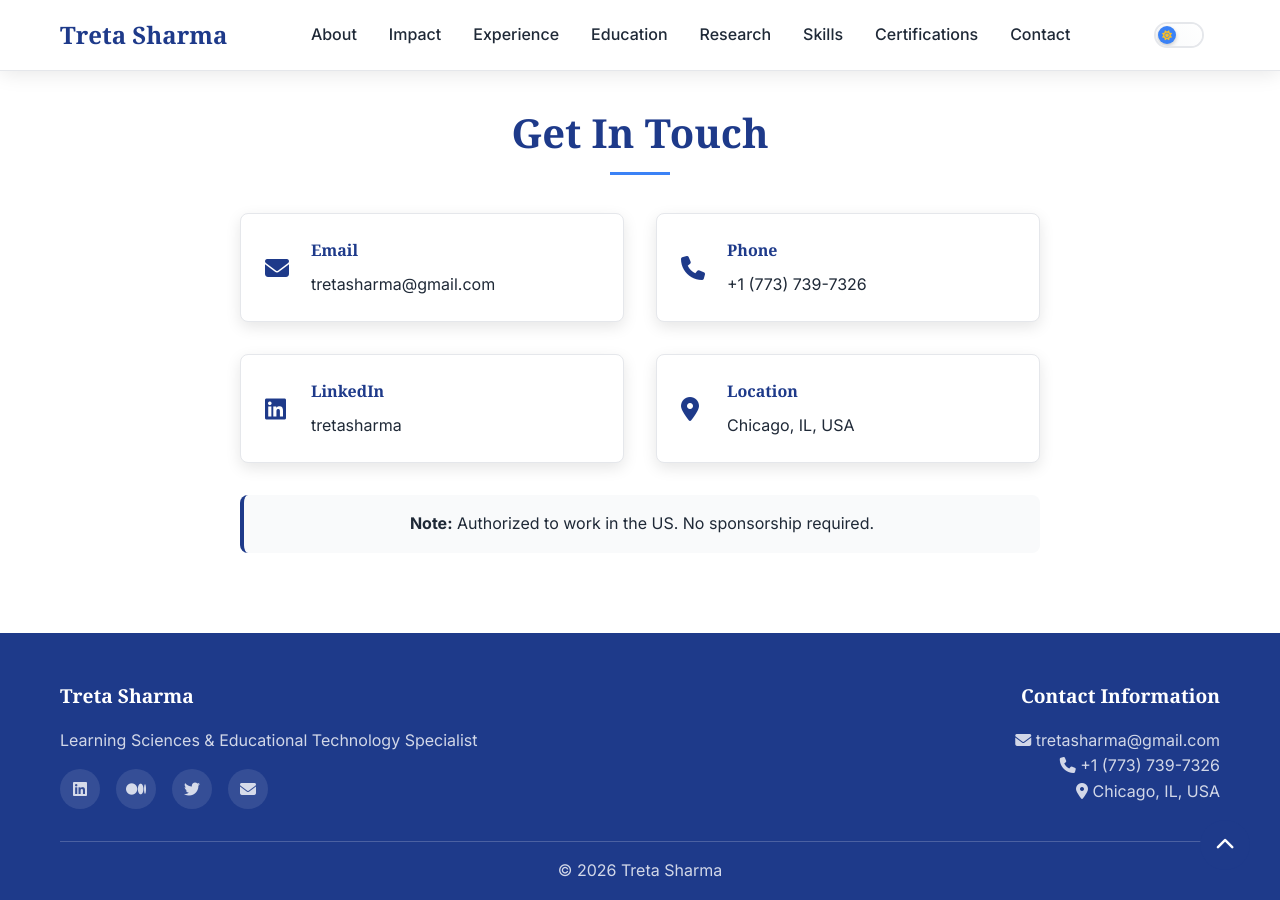
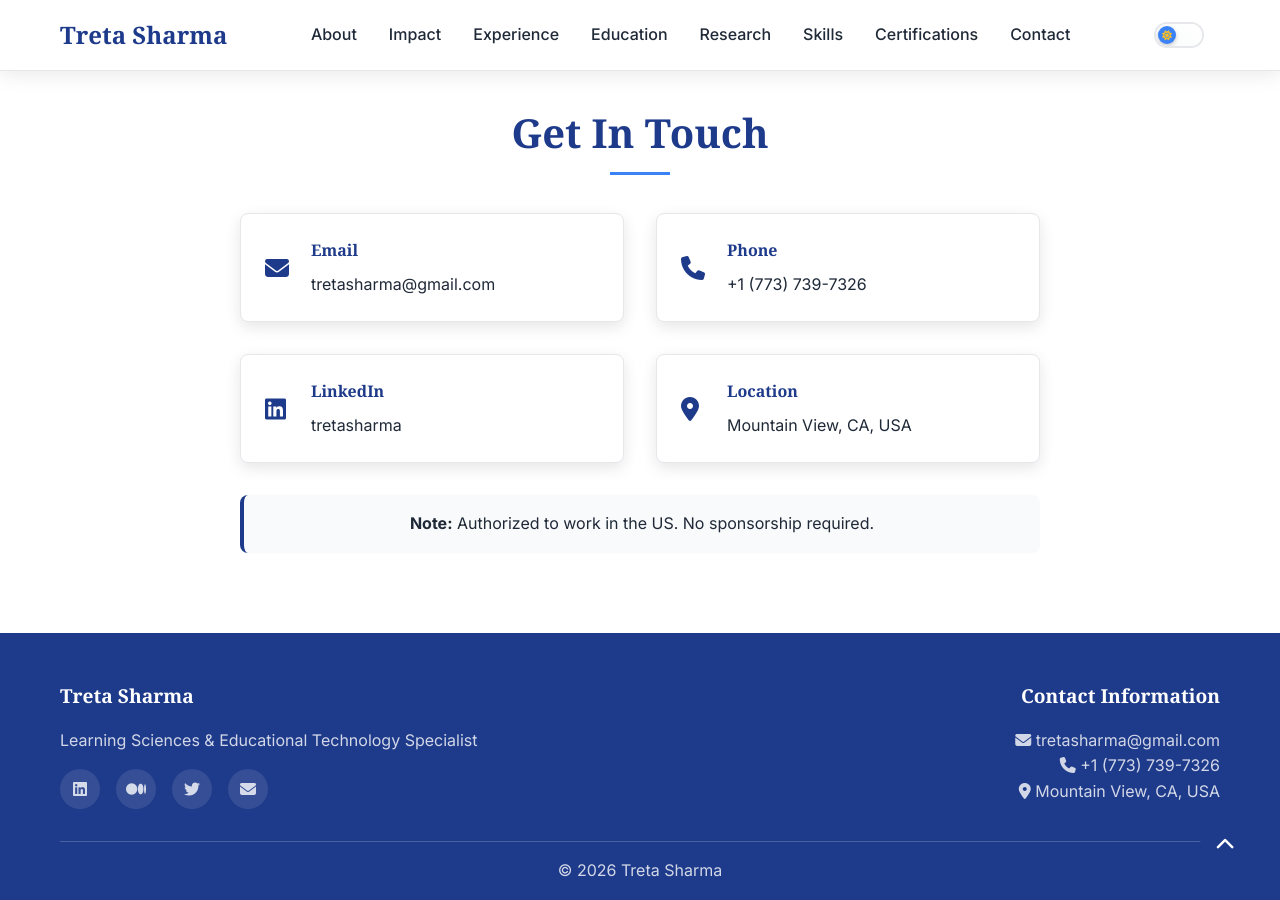
Before and after one commit to jatinkrmalik/tretasharma, a Jekyll site: the page built from index.html, in a window 1280 px wide and 900 px high, scrolled down 8386 px. Built offline with Jekyll 4.4.1, drawn with Linux system fonts in a browser that asks for light colours; some web fonts are replaced.

Commit message:
feat: update location from Chicago, IL to Mountain View, CA
Update location across all files:
- index.html (contact section)
- _config.yml (site config)
- _layouts/default.html (Schema.org markup)
- README.md (contact info)
- SITE_OVERVIEW.md (contact info)
- assets/css/print.css (print footer)

```diff
--- a/_config.yml
+++ b/_config.yml
@@ -9,7 +9,7 @@ author:
   name: "Treta Sharma"
   email: "tretasharma@gmail.com"
   phone: "+1 (773) 739-7326"
-  location: "Chicago, IL, USA"
+  location: "Mountain View, CA, USA"
   linkedin: "tretasharma"
 
 # Build settings
--- a/_layouts/default.html
+++ b/_layouts/default.html
@@ -60,8 +60,8 @@
       "telephone": "{{ site.author.phone }}",
       "address": {
         "@type": "PostalAddress",
-        "addressLocality": "Chicago",
-        "addressRegion": "IL",
+        "addressLocality": "Mountain View",
+        "addressRegion": "CA",
         "addressCountry": "US"
       },
       "sameAs": [
--- a/assets/css/print.css
+++ b/assets/css/print.css
@@ -422,7 +422,7 @@
 
     /* Add contact info to print version */
     .hero-section::after {
-        content: "Email: tretasharma@gmail.com | Phone: +1 (773) 739-7326 | LinkedIn: tretasharma | Chicago, IL, USA";
+        content: "Email: tretasharma@gmail.com | Phone: +1 (773) 739-7326 | LinkedIn: tretasharma | Mountain View, CA, USA";
         display: block;
         text-align: center;
         font-size: 10pt;
--- a/index.html
+++ b/index.html
@@ -531,7 +531,7 @@ layout: default
           <i class="fas fa-map-marker-alt"></i>
           <div class="contact-details">
             <h3>Location</h3>
-            <span>Chicago, IL, USA</span>
+            <span>Mountain View, CA, USA</span>
           </div>
         </div>
       </div>
```
Also changed, not shown: SITE_OVERVIEW.md (+1 -1 lines), README.md.
